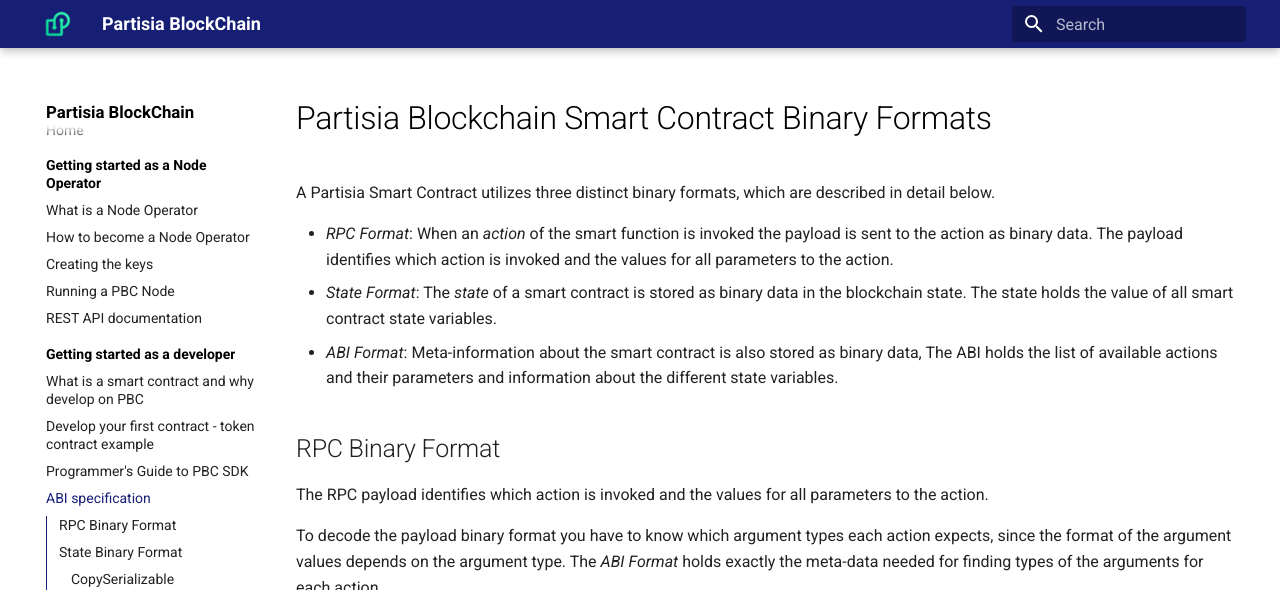
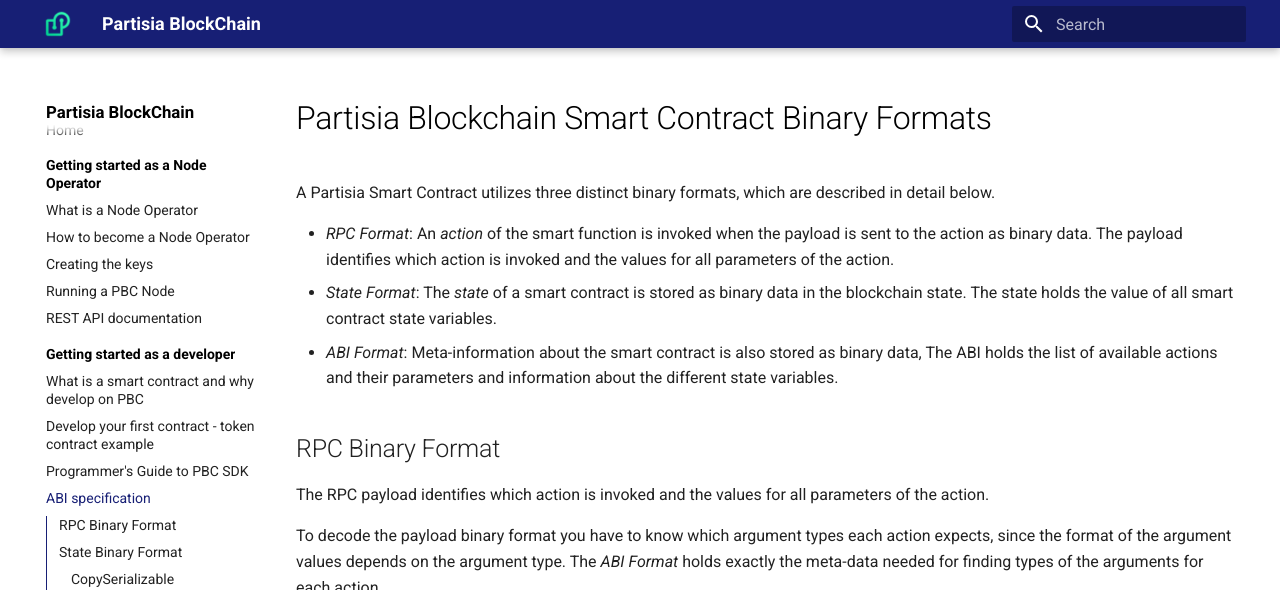
Before and after one commit to 0xSero/partisia-docs, an MkDocs documentation site: the page built from docs/abiv1.md, in a window 1280 px wide and 900 px high. Shown: the top 590 px of the window. Built offline with MkDocs 1.6.1 and Material for MkDocs 9.7.7, drawn with Linux system fonts in a browser that asks for light colours; a script that is not in the unit is left out.

Commit message:
Word order

```diff
--- a/docs/abiv1.md
+++ b/docs/abiv1.md
@@ -2,13 +2,13 @@
 
 A Partisia Smart Contract utilizes three distinct binary formats, which are described in detail below.
 
-- _RPC Format_: When an _action_ of the smart function is invoked the payload is sent to the action as binary data. The payload identifies which action is invoked and the values for all parameters to the action.
+- _RPC Format_: An _action_ of the smart function is invoked when the payload is sent to the action as binary data. The payload identifies which action is invoked and the values for all parameters of the action.
 - _State Format_: The _state_ of a smart contract is stored as binary data in the blockchain state. The state holds the value of all smart contract state variables.
 - _ABI Format_: Meta-information about the smart contract is also stored as binary data, The ABI holds the list of available actions and their parameters and information about the different state variables.
 
 ## RPC Binary Format
 
-The RPC payload identifies which action is invoked and the values for all parameters to the action.
+The RPC payload identifies which action is invoked and the values for all parameters of the action.
 
 To decode the payload binary format you have to know which argument types each action expects,
 since the format of the argument values depends on the argument type.
```
